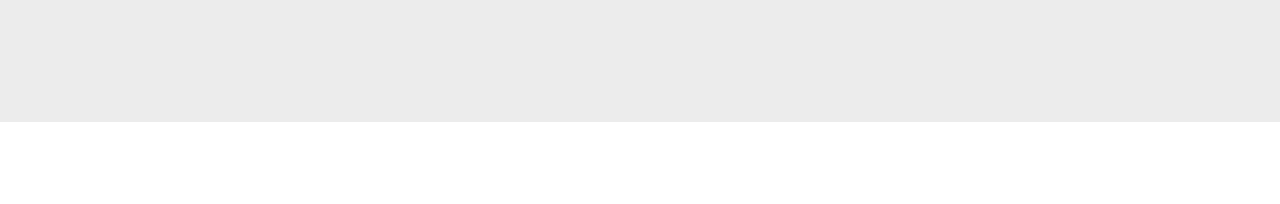
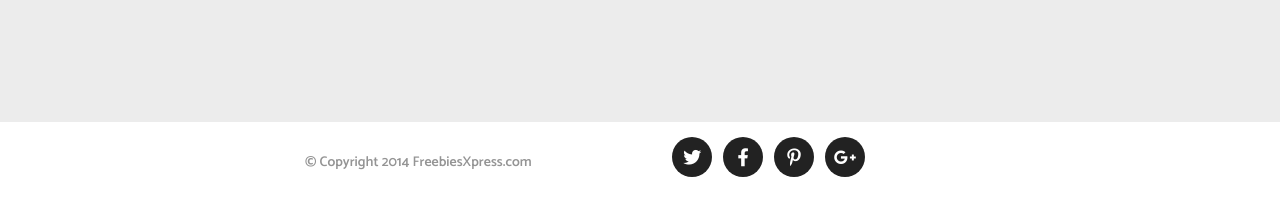
Before and after one commit to karolinaa178/zadanie-golden, a website: page index.html in a window 1280 px wide. Shown: the part 2213-2417 px from the top of the page. Before the commit the page ends 2335 px from the top, so only its background shows below. Drawn offline with nearby package versions, Linux system fonts and the light colour scheme; files that its build step writes are made by us from their sources; a web font is replaced by a local one.

Commit message:
Add html and style footer

```diff
--- a/index.html
+++ b/index.html
@@ -4,6 +4,7 @@
         <meta charset="utf-8">
         <meta name="viewport" content="width=device-width, initial-scale=1.0">
         <title>Zadanie Golden</title>
+        <link href="https://fonts.googleapis.com/css2?family=Damion&display=swap" rel="stylesheet">
         <link href="https://fonts.googleapis.com/css2?family=Catamaran:wght@600&family=PT+Serif&display=swap" rel="stylesheet">
         <link href="//netdna.bootstrapcdn.com/font-awesome/3.2.1/css/font-awesome.css" rel="stylesheet">
         <link rel="stylesheet" type="text/css" href="style.css">
@@ -121,4 +122,28 @@
                 </div>
             </div>
         </section>
+
+        <footer>
+            <div class="container">
+            <div class="footer-wrapper">
+            <p>© Copyright 2014 FreebiesXpress.com</p>
+            <ul>
+              <li>
+                <a><div class="footer-icon-wrapper"><i class="fab fa-twitter"></i></div></a>
+              </li>
+              <li>
+                <a><div class="footer-icon-wrapper"><i class="fab fa-facebook-f"></i></div></a>
+              </li>
+              <li>
+                <a><div class="footer-icon-wrapper"><i class="fab fa-pinterest-p"></i></div></a>
+              </li>
+              <li>
+                <a><div class="footer-icon-wrapper"><i class="fab fa-google-plus-g"></i></div></a>
+              </li>
+            </ul>
+            </div>
+          </div>
+
+          </footer>
     </body>
+</html>
--- a/sass/style.scss
+++ b/sass/style.scss
@@ -1,5 +1,6 @@
 $font-header: 'Catamaran', sans-serif;
 $font-text: 'PT Serif', serif;
+$font-logo: 'Damion', cursive;
 
 $color-one: #FFD337;
 $color-two: #303030;
@@ -91,6 +92,7 @@ body {
     color: $color-one;
     font-size: 26px;
     z-index: 1;
+    font-family: $font-logo;
 }
 .header {
     text-align: center;
@@ -215,3 +217,59 @@ body {
     font-size: 12px;
     color: $color-three;
 }
+
+/*Footer*/
+
+footer .container {
+    margin: 0;
+    padding: 15px;
+  }
+
+  .footer-wrapper {
+    display: flex;
+    max-width: 850px;
+    flex-wrap: wrap;
+    justify-content: space-between;
+  }
+  footer p {
+    display: inline-block;
+    font-family: $font-header;
+    color: $color-three;
+    font-size: 14px;
+    font-weight: 600;
+    padding-left: 290px;
+  }
+  footer ul {
+    margin: 0;
+    padding: 0;
+    list-style-type: none;
+    display: inline-block;
+  }
+  footer li {
+    display: inline-block;
+    margin-right: 7px;
+  }
+
+  footer li:last-child {
+    margin-right: 0;
+  }
+
+  footer a {
+    text-decoration: none;
+  }
+
+  .footer-icon-wrapper {
+    width: 40px;
+    height: 40px;
+    line-height: 40px;
+    background-color: #222222;
+    border-radius: 50%;
+    justify-content: center;
+    align-items: center;
+    display: flex;
+  }
+
+  .footer-icon-wrapper i {
+    color: white;
+    font-size: 18px;
+  }
```
Also changed, not shown: css/style.css, 1 other file.
